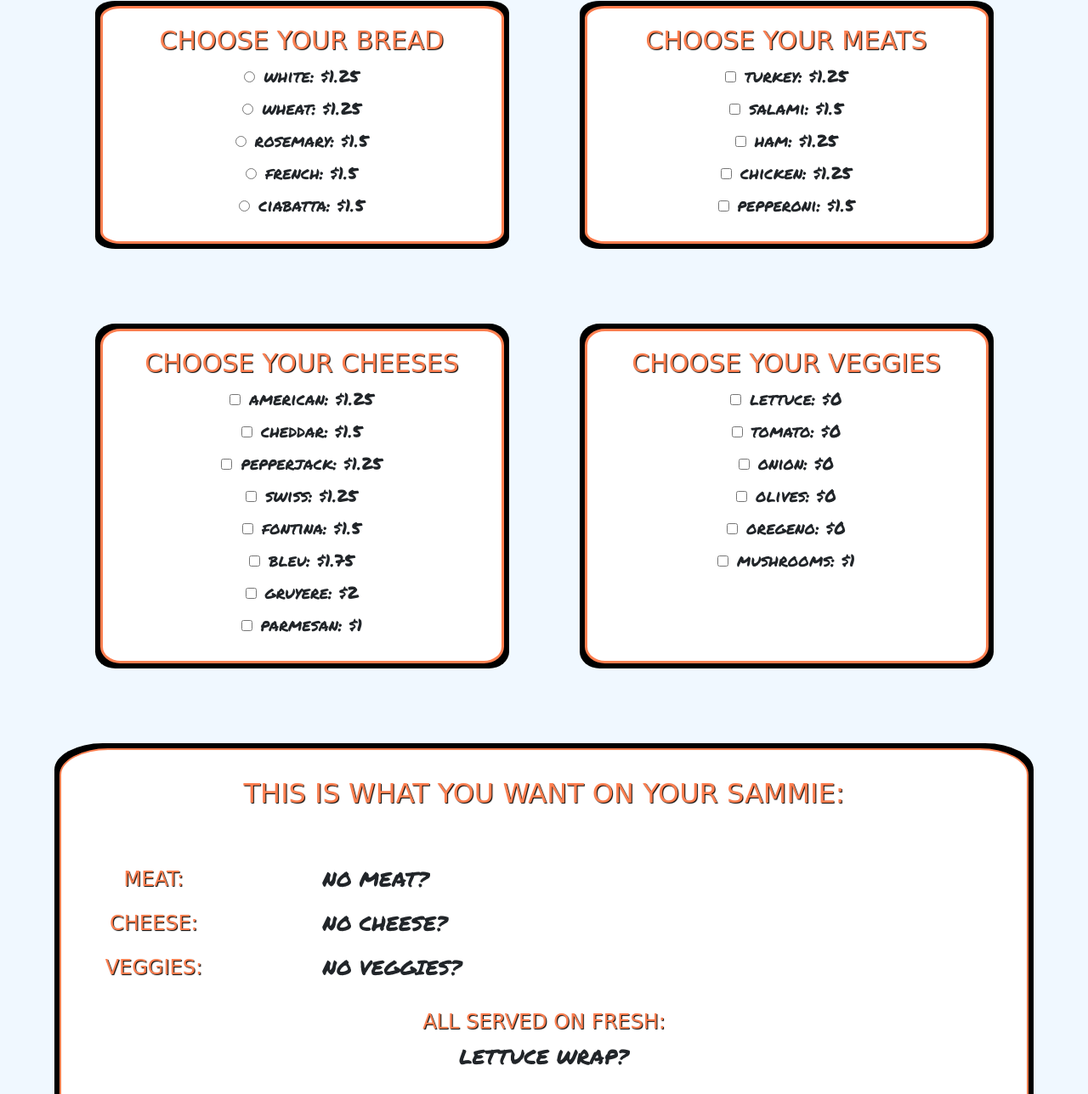
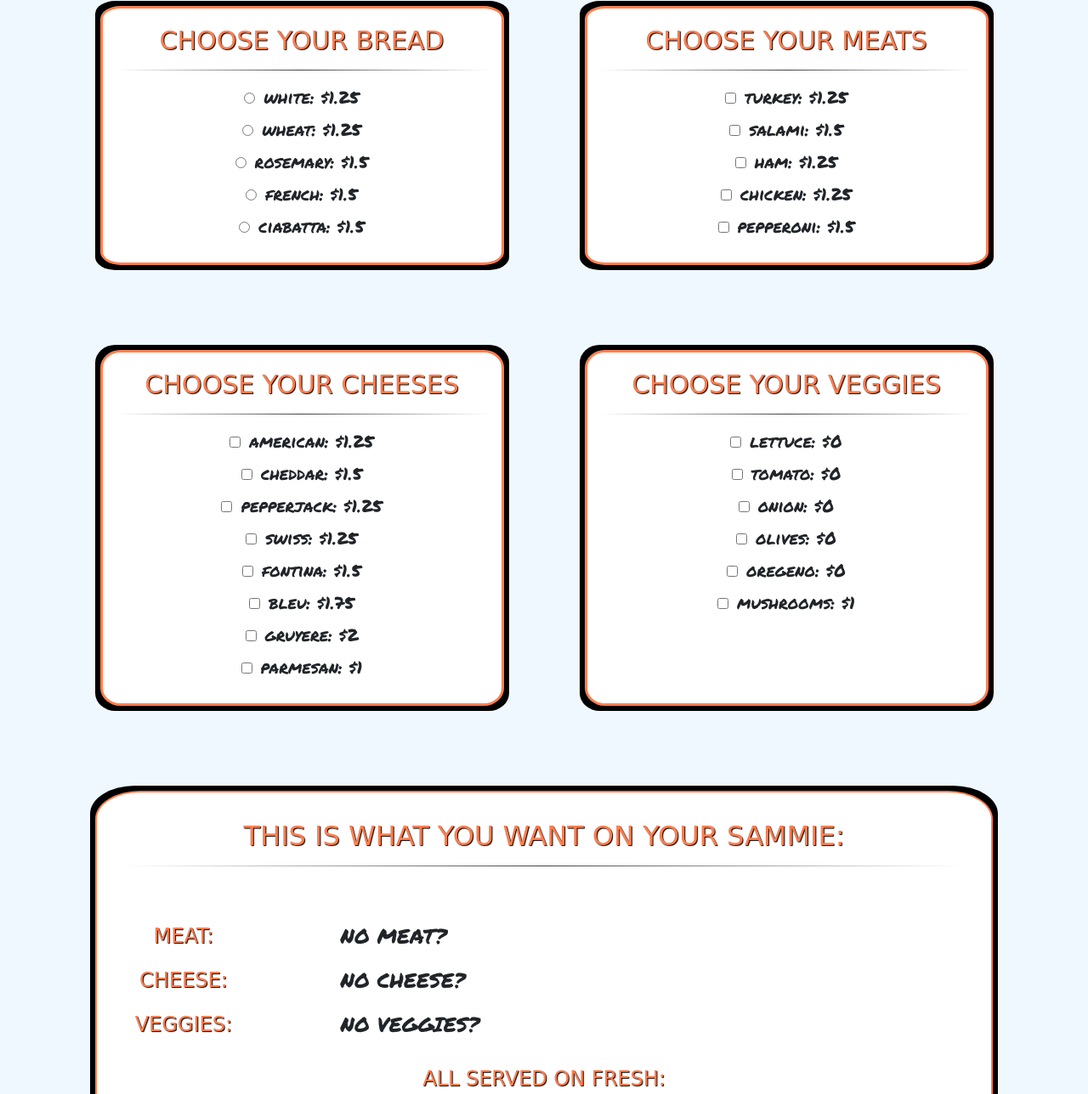
Before and after one commit to GregStephen/sandwich-maker, a plain HTML site: page index.html in a window 1280 px wide. Shown: the part 222-1510 px from the top of the page at 85% size. Drawn offline with nearby package versions, Linux system fonts and the light colour scheme; a web font is replaced by a local one.

Commit message:
more styling

```diff
--- a/index.html
+++ b/index.html
@@ -18,24 +18,28 @@
    <div id="menu-container" class="row justify-content-around">
       <div class="menu-checkboxes col-12 col-md-5">
         <h6 class="menu-header">CHOOSE YOUR BREAD</h6>
+        <hr>
         <div id="bread">
 
         </div>
       </div>
     <div class="menu-checkboxes col-12 col-md-5">
       <h6 class="menu-header">CHOOSE YOUR MEATS</h6>
+      <hr>
       <div id="meats">
 
       </div>
     </div>
     <div class="menu-checkboxes col-12 col-md-5">
       <h6 class="menu-header">CHOOSE YOUR CHEESES</h6>
+      <hr>
       <div id="cheese">
 
       </div>
     </div>
     <div class="menu-checkboxes col-12 col-md-5">
       <h6 class="menu-header">CHOOSE YOUR VEGGIES</h6>
+      <hr>
       <div id="veggies">
 
       </div>
@@ -46,6 +50,7 @@
 </div>
   <div id="finished-sandwich-div" class="container">
     <h4 id="sammie-title">THIS IS WHAT YOU WANT ON YOUR SAMMIE:</h4>
+    <hr id="sammie-title-hr">
     <div class="row">
       <p class="ingredient-title col-4 col-md-2">MEAT:</p>
       <div class="ingredient-div col-7 col-md-8 offset-md-1" id="meat-choice-div">NO MEAT?</div>
@@ -62,6 +67,7 @@
       <h5 class="ingredient-title">ALL SERVED ON FRESH:</h5>
       <div id="bread-choice-div">LETTUCE WRAP?</div>
     </div>
+    <hr>
     <div class="ingredient-title">
       <h5>YOUR TOTAL PRICE IS :</h5>
       <div>
--- a/styles/main.css
+++ b/styles/main.css
@@ -35,7 +35,10 @@ body {
   color: coral;
   text-shadow: 1px 1px 1px black;
   font-size: 2em;
-  margin-bottom: 2em;
+}
+
+#sammie-title-hr {
+  margin-bottom: 4em;
 }
 
 #bread-div {
@@ -81,9 +84,15 @@ body {
 }
 
 label {
-  margin-left: .5em;
+  text-align: start;
+  padding-left: .5em;
 }
 
+hr {
+  border: 0;
+  height: 1px;
+  background-image: linear-gradient(to right, rgba(0, 0, 0, 0), rgba(0, 0, 0, 0.75), rgba(0, 0, 0, 0));
+}
 .menu-header {
   color: coral;
   font-size: 1.5em;
@@ -148,7 +157,6 @@ label {
                 6px -6px 0px black,
                 -6px 6px 0px black,
                 -6px -6px 0px black;
-
     border-radius: 5%;
   }
 
@@ -160,7 +168,7 @@ label {
                 -6px 6px 0px black,
                 6px -6px 0px black,
                 -6px -6px 0px black;
-
+    width: 82.5%;
   }
 }
 
```
